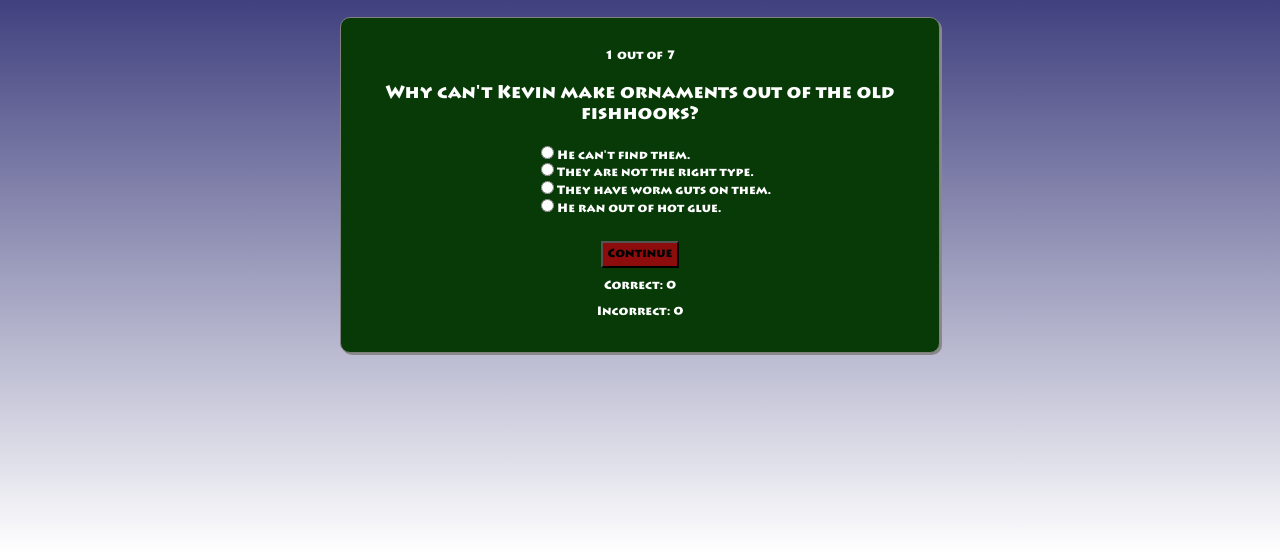
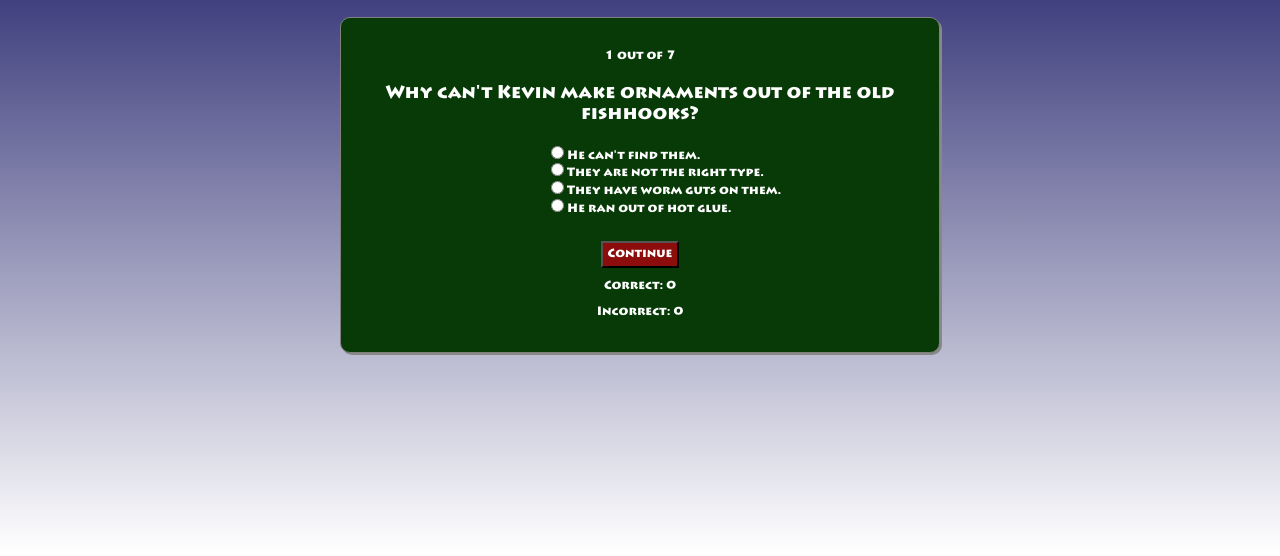
Before and after one commit to dannythedeveloper/Quiz-App, a plain HTML site: page index.html in a window 1280 px wide. Both pictures are taken after a click on the button "Begin". Shown: the part 140-696 px from the top of the page. Drawn offline with nearby package versions, Linux system fonts and the light colour scheme.

Commit message:
updated font sizes

```diff
--- a/app.css
+++ b/app.css
@@ -30,7 +30,7 @@ body {
     text-align: center;
     background-image: linear-gradient(to bottom, #10105f, #fff);
     background-repeat: no-repeat;
-    font-size: 60%;
+    font-size: 75%;
     color: #fff;
 }
 
@@ -59,21 +59,18 @@ img {
 
 .button {
   font-family: LithosPro-Black;
-  font-size: 60%;
+  font-size: 80%;
   padding: 5px;
   display: inline-block;
   background-color: #8d0d0d;
+  color: #ffffff;
   text-decoration: none;
 }
 
-.button:hover {
-  background-color: #ffffff;
-  color:
-}
 
 .answerChoices {
   text-align: left;
-  padding-left: 50px;
+  padding-left: 20px;
   padding-bottom: 10px;
 }
 
@@ -95,7 +92,7 @@ img {
   }
 
   .answerChoices {
-    padding-left: 200px;
+    padding-left: 210px;
   }
 
   img {
@@ -105,4 +102,8 @@ img {
   .button {
     font-size: 12px;
   }
+
+  .button:hover {
+    color: #ffffff;
+  }
 }
```
